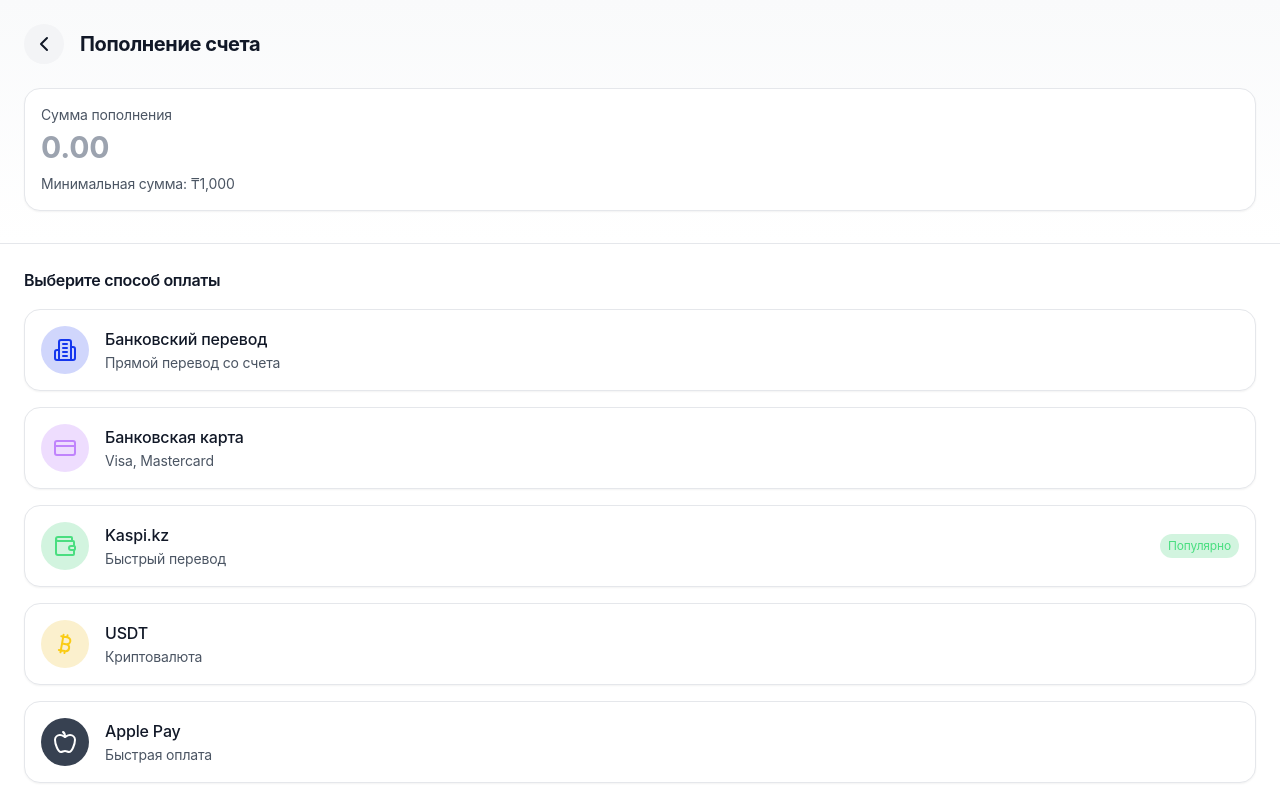
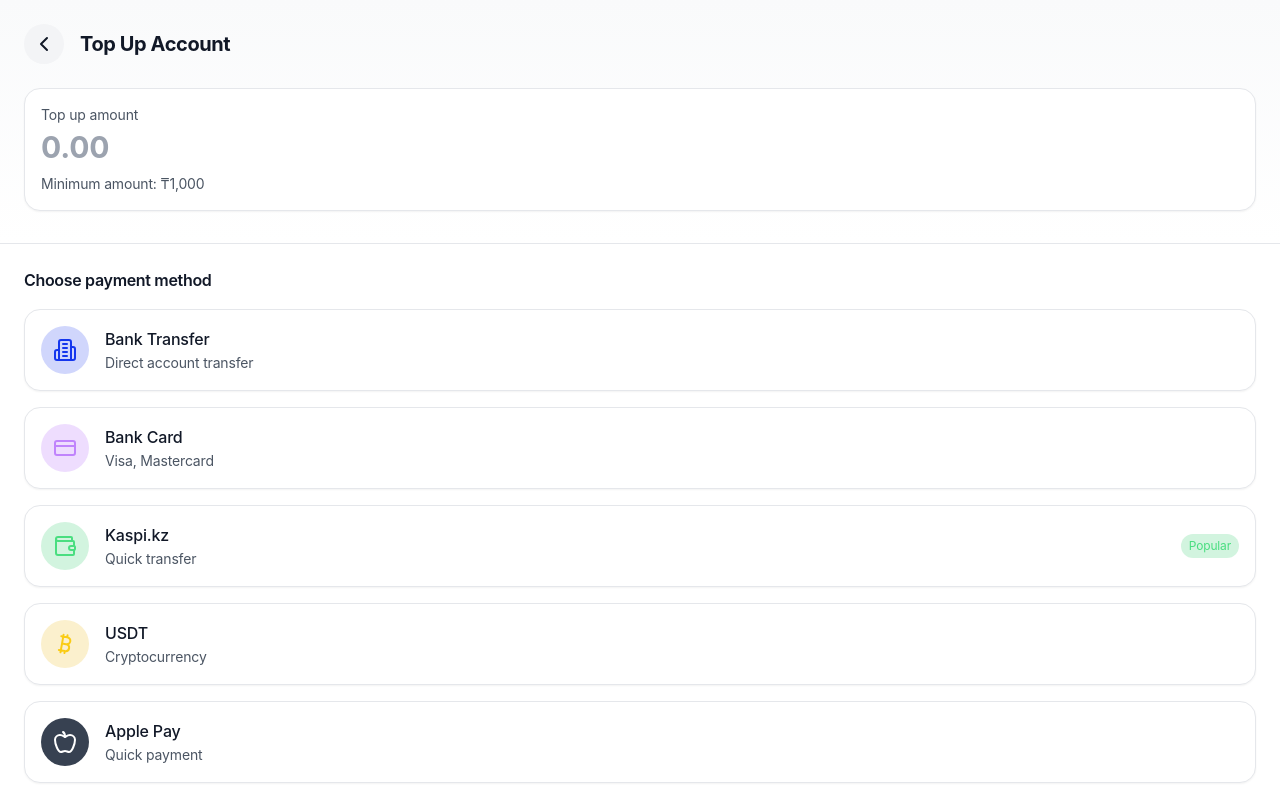
Before and after one commit to maxmmorz/paidax-demo-payment, a React (Vite) app: page /topup in a window 1280 px wide. Built offline with nearby package versions, Linux system fonts and the light colour scheme.

Commit message:
Changed language to English

```diff
--- a/src/components/MainScreen.tsx
+++ b/src/components/MainScreen.tsx
@@ -5,10 +5,10 @@ export default function MainScreen() {
     <div className="flex flex-col items-center justify-center min-h-screen p-6">
       <div className="text-center space-y-6">
         <h1 className="text-3xl font-bold text-gray-900">Paidax</h1>
-        <p className="text-gray-600">Инвестиционная платформа</p>
+        <p className="text-gray-600">Investment Platform</p>
         <div className="bg-gradient-to-r from-[#1436ee]/5 to-purple-50 border border-[#1436ee]/20 rounded-2xl p-8">
-          <h2 className="text-2xl font-semibold text-gray-900 mb-4">Добро пожаловать!</h2>
-          <p className="text-gray-700">Начните инвестировать сегодня</p>
+          <h2 className="text-2xl font-semibold text-gray-900 mb-4">Welcome!</h2>
+          <p className="text-gray-700">Start investing today</p>
         </div>
       </div>
     </div>
--- a/src/components/MarketScreen.tsx
+++ b/src/components/MarketScreen.tsx
@@ -4,7 +4,7 @@ import { Bitcoin } from 'lucide-react';
 export default function MarketScreen() {
   return (
     <div className="min-h-screen p-6">
-      <h2 className="text-2xl font-bold text-gray-900 mb-6">Рынок</h2>
+      <h2 className="text-2xl font-bold text-gray-900 mb-6">Market</h2>
       <div className="space-y-4">
         {['Bitcoin', 'Ethereum', 'USDT', 'BNB'].map((coin, idx) => (
           <div key={idx} className="bg-white border border-gray-200 rounded-2xl p-4 flex justify-between items-center shadow-sm">
@@ -14,7 +14,7 @@ export default function MarketScreen() {
               </div>
               <div>
                 <h3 className="text-gray-900 font-semibold">{coin}</h3>
-                <p className="text-gray-600 text-sm">Криптовалюта</p>
+                <p className="text-gray-600 text-sm">Cryptocurrency</p>
               </div>
             </div>
             <div className="text-right">
--- a/src/components/PortfolioScreen.tsx
+++ b/src/components/PortfolioScreen.tsx
@@ -23,11 +23,11 @@ export default function PortfolioScreen() {
   return (
     <div className="min-h-screen p-6">
       <div className="mb-6">
-        <h2 className="text-2xl font-bold text-gray-900 mb-4">Портфель</h2>
+        <h2 className="text-2xl font-bold text-gray-900 mb-4">Portfolio</h2>
         <div className="bg-white border border-gray-200 rounded-2xl p-4 shadow-sm">
-          <p className="text-gray-600 text-xs mb-1">Общий баланс</p>
+          <p className="text-gray-600 text-xs mb-1">Total Balance</p>
           <h3 className="text-2xl font-bold text-gray-900 mb-1">₸0.00</h3>
-          <p className="text-gray-500 text-xs">Готов к инвестированию</p>
+          <p className="text-gray-500 text-xs">Ready to invest</p>
         </div>
       </div>
 
@@ -35,7 +35,7 @@ export default function PortfolioScreen() {
       <div className="mb-6">
         <div className="bg-white border border-gray-200 rounded-2xl p-4 shadow-sm">
           <div className="flex justify-between items-center mb-4">
-            <h3 className="text-lg font-semibold text-gray-900">Динамика портфеля</h3>
+            <h3 className="text-lg font-semibold text-gray-900">Portfolio Performance</h3>
             <span className="text-green-500 text-sm font-medium">+12.5%</span>
           </div>
 
@@ -99,7 +99,7 @@ export default function PortfolioScreen() {
               <Plus className="w-4 h-4 text-green-400" />
             </div>
           </button>
-          <span className="text-gray-900 font-medium text-xs">Пополнить</span>
+          <span className="text-gray-900 font-medium text-xs">Top Up</span>
         </div>
 
         <div className="flex flex-col items-center space-y-2">
@@ -108,7 +108,7 @@ export default function PortfolioScreen() {
               <ArrowUpRight className="w-4 h-4 text-[#1436ee]" />
             </div>
           </button>
-          <span className="text-gray-900 font-medium text-xs">Конвертация</span>
+          <span className="text-gray-900 font-medium text-xs">Convert</span>
         </div>
 
         <div className="flex flex-col items-center space-y-2">
@@ -117,7 +117,7 @@ export default function PortfolioScreen() {
               <ArrowDownRight className="w-4 h-4 text-red-400" />
             </div>
           </button>
-          <span className="text-gray-900 font-medium text-xs">Вывод</span>
+          <span className="text-gray-900 font-medium text-xs">Withdraw</span>
         </div>
 
         <div className="flex flex-col items-center space-y-2">
@@ -126,13 +126,13 @@ export default function PortfolioScreen() {
               <Briefcase className="w-4 h-4 text-purple-400" />
             </div>
           </button>
-          <span className="text-gray-900 font-medium text-xs">Портфель</span>
+          <span className="text-gray-900 font-medium text-xs">Portfolio</span>
         </div>
       </div>
 
       <div className="bg-white border border-gray-200 rounded-2xl p-4 shadow-sm">
-        <h3 className="text-gray-900 font-semibold mb-3">Последние операции</h3>
-        <p className="text-gray-600 text-center py-8">Нет операций</p>
+        <h3 className="text-gray-900 font-semibold mb-3">Recent Transactions</h3>
+        <p className="text-gray-600 text-center py-8">No transactions</p>
       </div>
     </div>
   );
--- a/src/components/TopUpScreen.tsx
+++ b/src/components/TopUpScreen.tsx
@@ -15,30 +15,30 @@ export default function TopUpScreen() {
           >
             <ChevronLeft className="w-6 h-6 text-gray-900" />
           </button>
-          <h2 className="text-xl font-bold text-gray-900 ml-4">Пополнение счета</h2>
+          <h2 className="text-xl font-bold text-gray-900 ml-4">Top Up Account</h2>
         </div>
 
         <div className="bg-white border border-gray-200 rounded-2xl p-4 shadow-sm">
-          <p className="text-gray-600 text-sm mb-1">Сумма пополнения</p>
+          <p className="text-gray-600 text-sm mb-1">Top up amount</p>
           <input
             type="number"
             placeholder="0.00"
             className="w-full text-3xl font-bold text-gray-900 bg-transparent border-none outline-none"
           />
-          <p className="text-gray-600 text-sm mt-2">Минимальная сумма: ₸1,000</p>
+          <p className="text-gray-600 text-sm mt-2">Minimum amount: ₸1,000</p>
         </div>
       </div>
 
       <div className="flex-1 p-6 space-y-4">
-        <h3 className="text-gray-900 font-semibold mb-4">Выберите способ оплаты</h3>
+        <h3 className="text-gray-900 font-semibold mb-4">Choose payment method</h3>
 
         <button className="w-full bg-white border border-gray-200 rounded-2xl p-4 flex items-center space-x-4 active:scale-[0.98] transition-transform shadow-sm">
           <div className="w-12 h-12 bg-[#1436ee]/20 rounded-full flex items-center justify-center">
             <Building2 className="w-6 h-6 text-[#1436ee]" />
           </div>
           <div className="flex-1 text-left">
-            <p className="text-gray-900 font-medium">Банковский перевод</p>
-            <p className="text-gray-600 text-sm">Прямой перевод со счета</p>
+            <p className="text-gray-900 font-medium">Bank Transfer</p>
+            <p className="text-gray-600 text-sm">Direct account transfer</p>
           </div>
         </button>
 
@@ -47,7 +47,7 @@ export default function TopUpScreen() {
             <CreditCard className="w-6 h-6 text-purple-400" />
           </div>
           <div className="flex-1 text-left">
-            <p className="text-gray-900 font-medium">Банковская карта</p>
+            <p className="text-gray-900 font-medium">Bank Card</p>
             <p className="text-gray-600 text-sm">Visa, Mastercard</p>
           </div>
         </button>
@@ -58,9 +58,9 @@ export default function TopUpScreen() {
           </div>
           <div className="flex-1 text-left">
             <p className="text-gray-900 font-medium">Kaspi.kz</p>
-            <p className="text-gray-600 text-sm">Быстрый перевод</p>
+            <p className="text-gray-600 text-sm">Quick transfer</p>
           </div>
-          <span className="bg-green-500/20 text-green-400 text-xs px-2 py-1 rounded-full">Популярно</span>
+          <span className="bg-green-500/20 text-green-400 text-xs px-2 py-1 rounded-full">Popular</span>
         </button>
 
         <button className="w-full bg-white border border-gray-200 rounded-2xl p-4 flex items-center space-x-4 active:scale-[0.98] transition-transform shadow-sm">
@@ -69,7 +69,7 @@ export default function TopUpScreen() {
           </div>
           <div className="flex-1 text-left">
             <p className="text-gray-900 font-medium">USDT</p>
-            <p className="text-gray-600 text-sm">Криптовалюта</p>
+            <p className="text-gray-600 text-sm">Cryptocurrency</p>
           </div>
         </button>
 
@@ -79,14 +79,14 @@ export default function TopUpScreen() {
           </div>
           <div className="flex-1 text-left">
             <p className="text-gray-900 font-medium">Apple Pay</p>
-            <p className="text-gray-600 text-sm">Быстрая оплата</p>
+            <p className="text-gray-600 text-sm">Quick payment</p>
           </div>
         </button>
       </div>
 
       <div className="p-6">
         <button className="w-full bg-gradient-to-r from-[#1436ee] to-purple-600 text-white font-semibold py-4 rounded-2xl active:scale-[0.98] transition-transform shadow-lg">
-          Продолжить
+          Continue
         </button>
       </div>
     </div>
```
